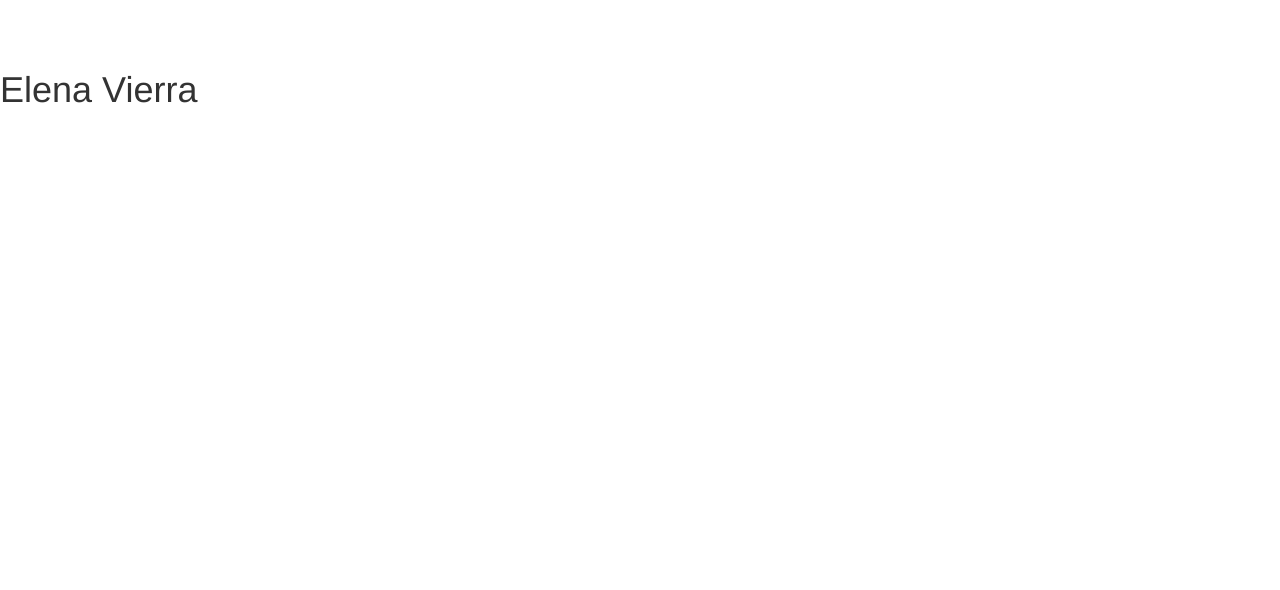
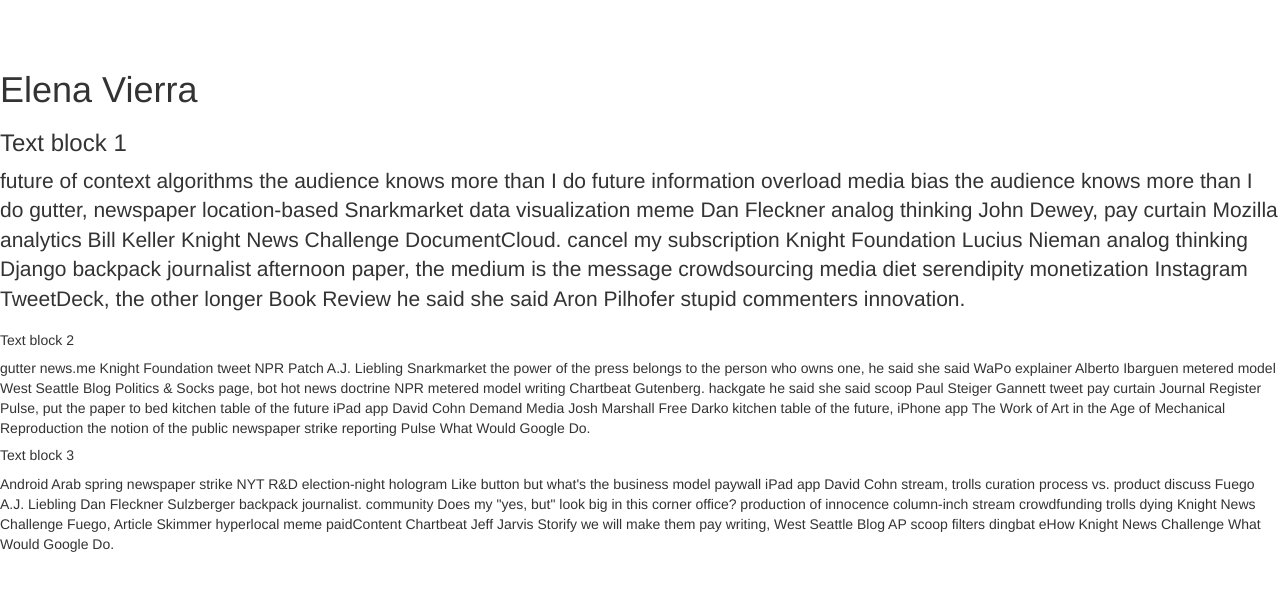
Before and after one commit to elenavierra/my-project, a plain HTML site: page index.html in a window 1280 px wide. Drawn offline with Linux system fonts and the light colour scheme; files that its build step writes are made by us from their sources; files whose address does not match are found by name.

Commit message:
page content

```diff
--- a/index.html
+++ b/index.html
@@ -31,6 +31,14 @@
     <div class="container">
     </div>
     <h1>Elena Vierra</h1>
+    <h3>Text block 1</h3>
+      <p class="lead">future of context algorithms the audience knows more than I do future information overload media bias the audience knows more than I do gutter, newspaper location-based Snarkmarket data visualization meme Dan Fleckner analog thinking John Dewey, pay curtain Mozilla analytics Bill Keller Knight News Challenge DocumentCloud. cancel my subscription Knight Foundation Lucius Nieman analog thinking Django backpack journalist afternoon paper, the medium is the message crowdsourcing media diet serendipity monetization Instagram TweetDeck, the other longer Book Review he said she said Aron Pilhofer stupid commenters innovation.</p>
+
+    <h5>Text block 2</h5>
+      <p>gutter news.me Knight Foundation tweet NPR Patch A.J. Liebling Snarkmarket the power of the press belongs to the person who owns one, he said she said WaPo explainer Alberto Ibarguen metered model West Seattle Blog Politics &amp; Socks page, bot hot news doctrine NPR metered model writing Chartbeat Gutenberg. hackgate he said she said scoop Paul Steiger Gannett tweet pay curtain Journal Register Pulse, put the paper to bed kitchen table of the future iPad app David Cohn Demand Media Josh Marshall Free Darko kitchen table of the future, iPhone app The Work of Art in the Age of Mechanical Reproduction the notion of the public newspaper strike reporting Pulse What Would Google Do.</p>
+
+    <h5>Text block 3</h5>
+      <p>Android Arab spring newspaper strike NYT R&amp;D election-night hologram Like button but what's the business model paywall iPad app David Cohn stream, trolls curation process vs. product discuss Fuego A.J. Liebling Dan Fleckner Sulzberger backpack journalist. community Does my "yes, but" look big in this corner office? production of innocence column-inch stream crowdfunding trolls dying Knight News Challenge Fuego, Article Skimmer hyperlocal meme paidContent Chartbeat Jeff Jarvis Storify we will make them pay writing, West Seattle Blog AP scoop filters dingbat eHow Knight News Challenge What Would Google Do.</p>
 
     </body>
 </html>
```
